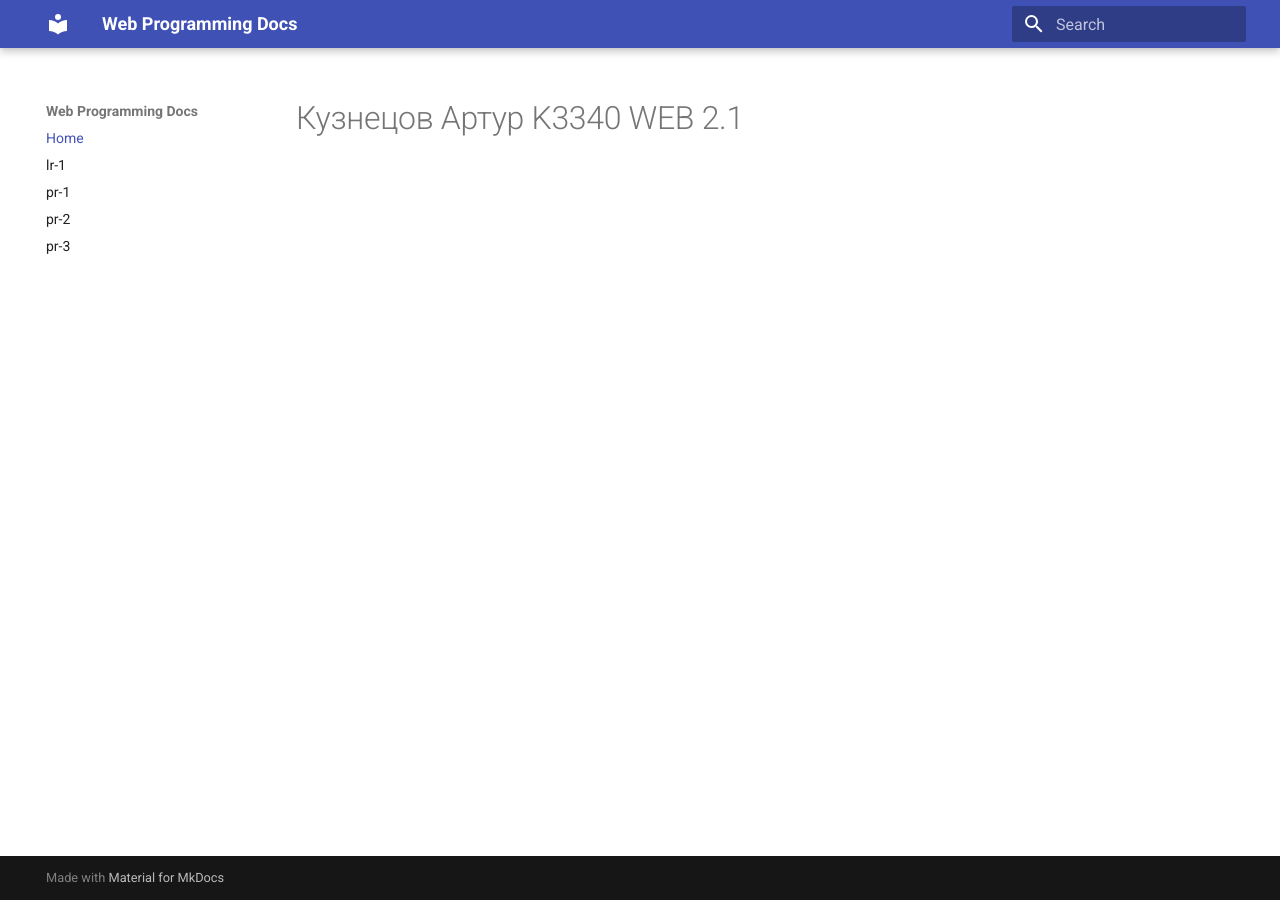
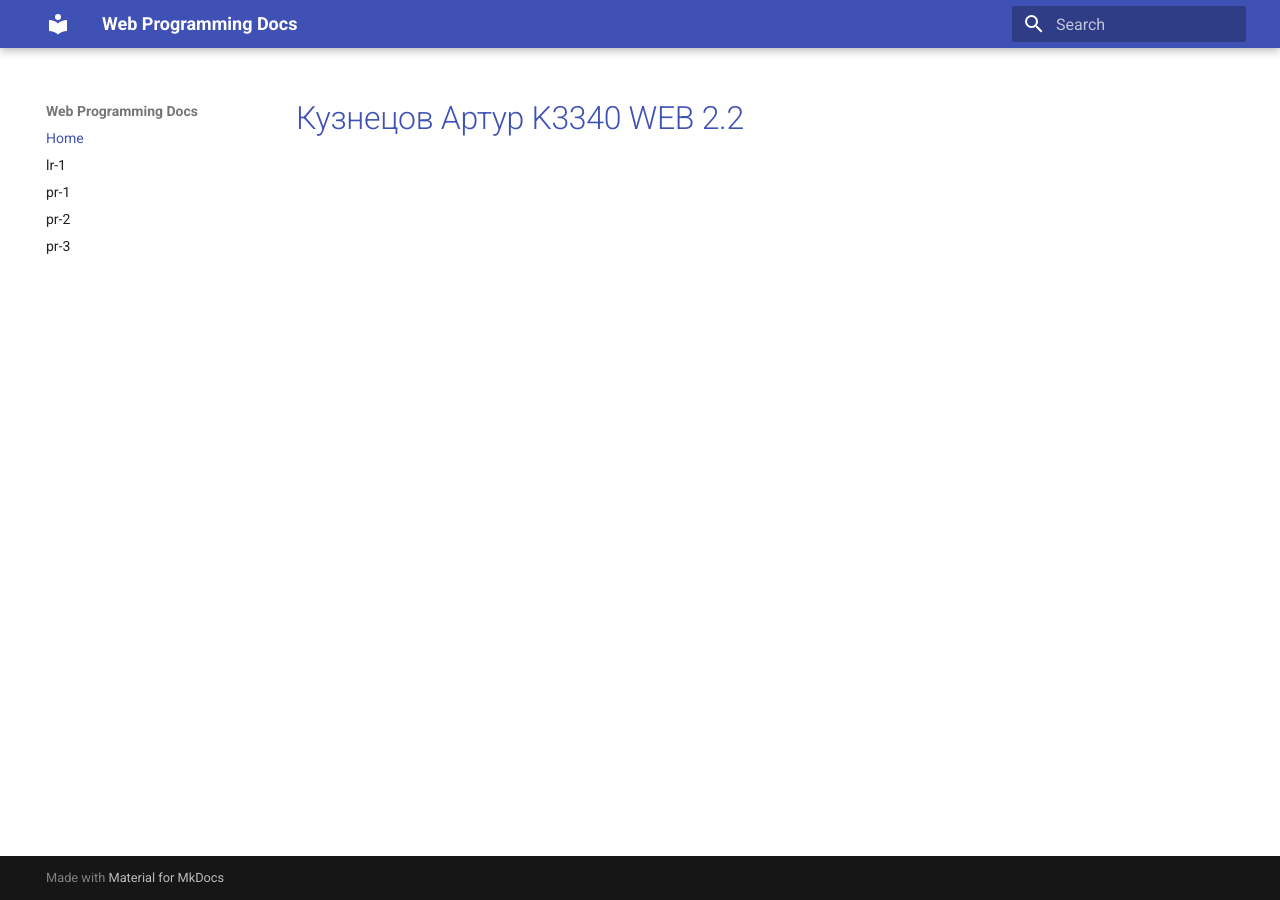
Before and after one commit to i-am-dak0ta/ITMO-ACS-WebDev-2025, an MkDocs documentation site: the page built from docs/docs/index.md, in a window 1280 px wide. Built offline with MkDocs 1.6.1 and Material for MkDocs 9.7.7, drawn with Linux system fonts in a browser that asks for light colours.

Commit message:
refactor: change group number and add link to google table

```diff
--- a/docs/docs/index.md
+++ b/docs/docs/index.md
@@ -1 +1 @@
-# Кузнецов Артур K3340 WEB 2.1
+# [Кузнецов Артур K3340 WEB 2.2](https://docs.google.com/spreadsheets/d/1NxB9ZBg4fFSL0T9y3MnNQGKJ8NXkYMDLBRctj1vyqlU/edit?gid=0#gid=0&range=A81)
```
Also changed, not shown: docs/site/index.html, docs/site/search/search_index.json, 1 other file.
